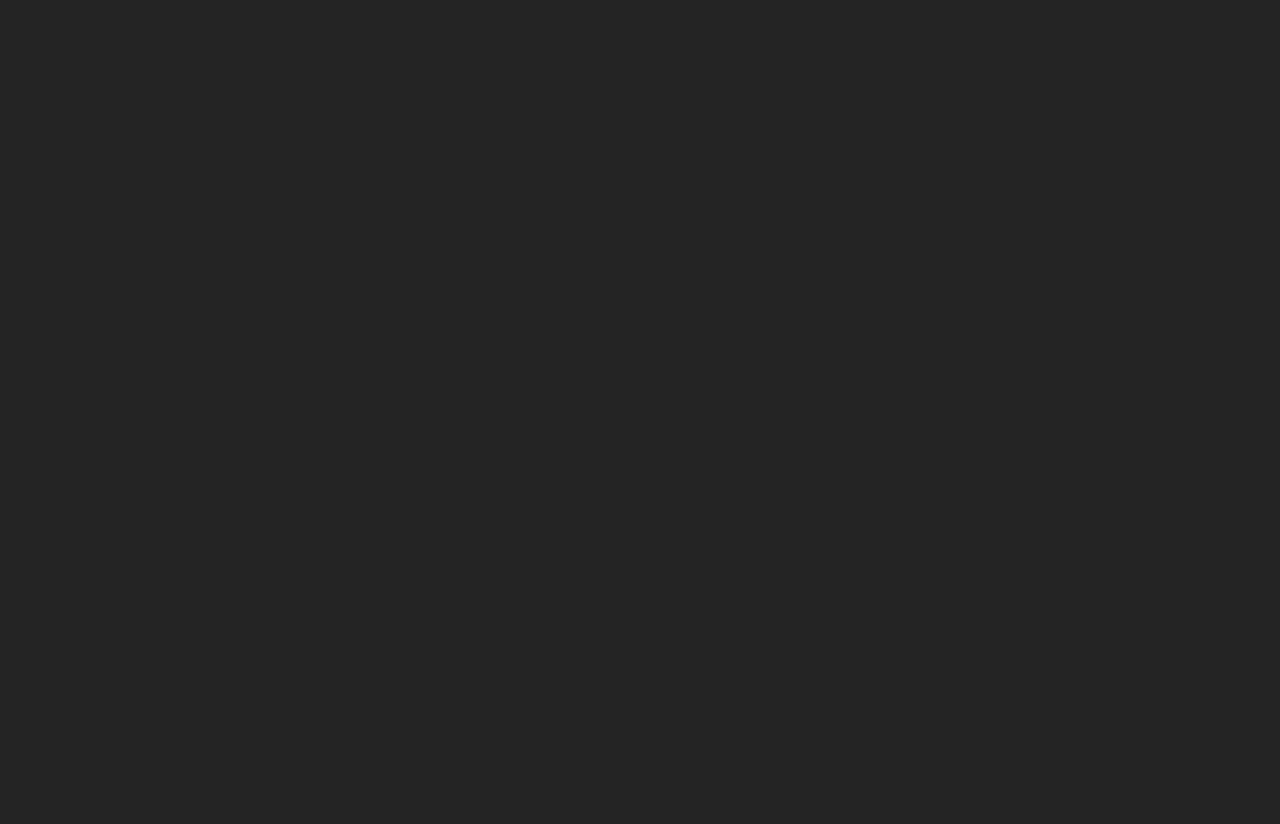
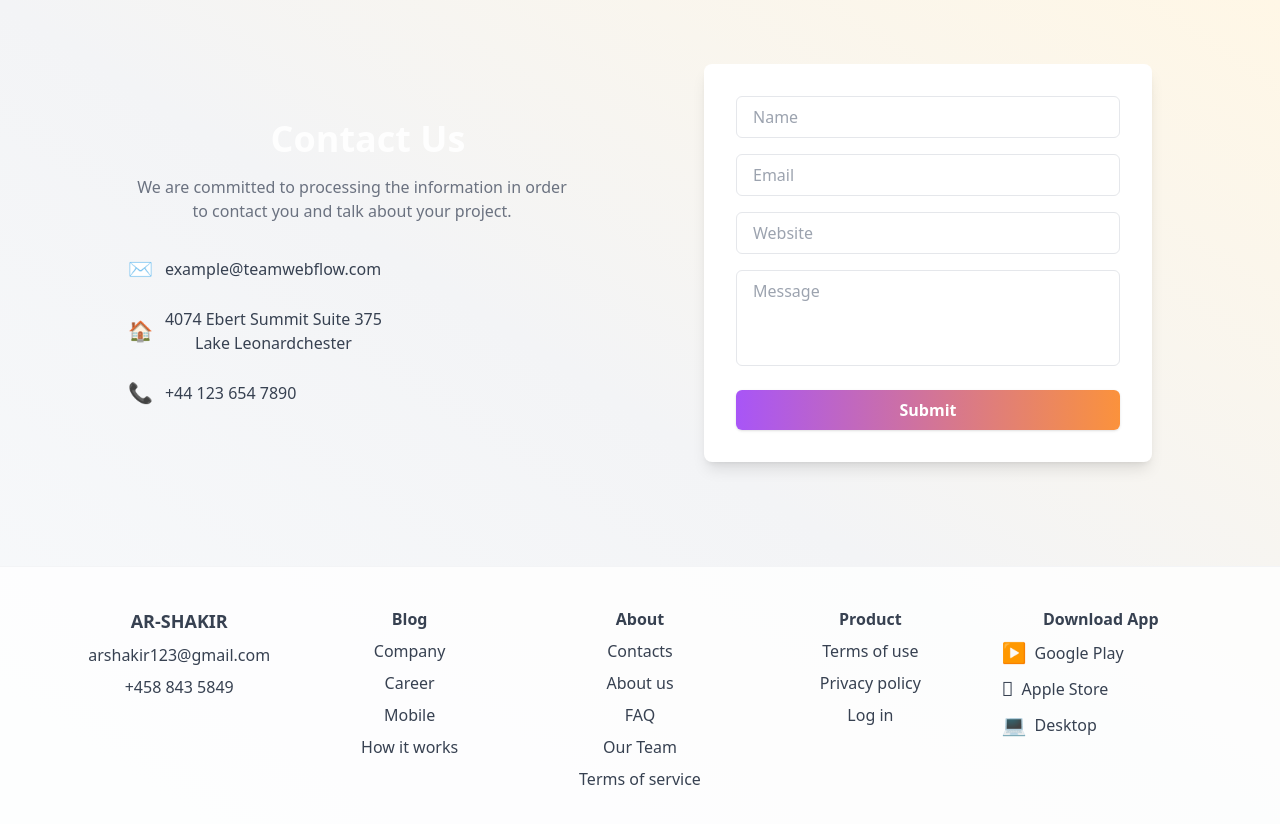
Before and after one commit to jp99-9/YachtEaseFront, a React (Vite) app: page /ContactUs in a window 1280 px wide. Before the commit this address had no page. Shown: the top 824 px of the page. Before the commit the page ends 800 px from the top, so only its background shows below. Built offline with nearby package versions, Linux system fonts and the light colour scheme.

Commit message:
page contact

```diff
--- a/src/App.jsx
+++ b/src/App.jsx
@@ -6,6 +6,7 @@ import { Perfiles } from './paginas/Perfiles';
 import { Inventario } from './paginas/Inventario';
 import { Mapa } from './paginas/Mapa';
 import { Movements } from './paginas/Movements';
+import { ContactUs } from './paginas/ContactUs';
 
 function App() {
 
@@ -20,6 +21,7 @@ function App() {
         <Route path='/' element={<Perfiles />} />
         <Route path='/Mapa' element={<Mapa />} />
         <Route path='/Movements' element={<Movements />} />
+        <Route path='/ContactUs' element={<ContactUs />} />
       </Routes>
 
     </BrowserRouter>
--- a/src/componentes/Sidebar.jsx
+++ b/src/componentes/Sidebar.jsx
@@ -72,7 +72,7 @@ export function Sidebar({ name }) {
                                 </Link>
                             </li>
                             <li className="px-4 py-2 ">
-                                <Link to="/" className="flex items-center gap-2">
+                                <Link to="/ContactUs" className="flex items-center gap-2">
                                     <SidebarItem icon={<img src="/icons/ayuda.svg" />} label="Soporte" isOpen={isOpen} />
                                 </Link>
                             </li>
--- /dev/null
+++ b/src/paginas/ContactUs.jsx
@@ -0,0 +1,80 @@
+export function ContactUs() {
+    return (
+        <div className="min-h-screen bg-gradient-to-tr from-[#f8fafc] via-[#f3f4f6] to-[#fff7e6] flex flex-col justify-between">
+            <div className="flex flex-col md:flex-row max-w-5xl mx-auto w-full py-16 px-4 md:px-0 gap-12 md:gap-24">
+                {/* Left: Contact Info */}
+                <div className="flex-1 flex flex-col justify-center">
+                    <h1 className="text-4xl font-bold mb-4">Contact Us</h1>
+                    <p className="text-gray-500 mb-8 max-w-md">
+                        We are committed to processing the information in order to contact you and talk about your project.
+                    </p>
+                    <div className="space-y-6">
+                        <div className="flex items-center gap-3 text-gray-700">
+                            <span className="text-orange-400 text-xl">✉️</span>
+                            <span>example@teamwebflow.com</span>
+                        </div>
+                        <div className="flex items-center gap-3 text-gray-700">
+                            <span className="text-orange-400 text-xl">🏠</span>
+                            <span>4074 Ebert Summit Suite 375<br/>Lake Leonardchester</span>
+                        </div>
+                        <div className="flex items-center gap-3 text-gray-700">
+                            <span className="text-orange-400 text-xl">📞</span>
+                            <span>+44 123 654 7890</span>
+                        </div>
+                    </div>
+                </div>
+                {/* Right: Form */}
+                <form className="flex-1 bg-white rounded-lg shadow-lg p-8 flex flex-col gap-4 max-w-md mx-auto md:mx-0">
+                    <input type="text" placeholder="Name" required className="border border-gray-200 rounded-md px-4 py-2 focus:outline-none focus:ring-2 focus:ring-orange-400" />
+                    <input type="email" placeholder="Email" required className="border border-gray-200 rounded-md px-4 py-2 focus:outline-none focus:ring-2 focus:ring-orange-400" />
+                    <input type="text" placeholder="Website" required className="border border-gray-200 rounded-md px-4 py-2 focus:outline-none focus:ring-2 focus:ring-orange-400" />
+                    <textarea placeholder="Message" className="border border-gray-200 rounded-md px-4 py-2 h-24 resize-none focus:outline-none focus:ring-2 focus:ring-orange-400" />
+                    <button type="submit" className="mt-2 bg-gradient-to-r from-purple-500 to-orange-400 text-white font-semibold py-2 rounded-md shadow hover:from-purple-600 hover:to-orange-500 transition">Submit</button>
+                </form>
+            </div>
+            {/* Footer */}
+            <footer className="bg-white/80 border-t border-gray-100 py-10 mt-10">
+                <div className="max-w-6xl mx-auto px-4 grid grid-cols-1 md:grid-cols-5 gap-8 text-gray-700">
+                    <div className="space-y-2">
+                        <div className="font-bold text-lg">AR-SHAKIR</div>
+                        <div>arshakir123@gmail.com</div>
+                        <div>+458 843 5849</div>
+                        <div className="flex gap-3 pt-2">
+                            <a href="#" className="text-xl hover:text-orange-400"><i className="fab fa-instagram"></i></a>
+                            <a href="#" className="text-xl hover:text-orange-400"><i className="fab fa-linkedin"></i></a>
+                            <a href="#" className="text-xl hover:text-orange-400"><i className="fab fa-facebook"></i></a>
+                            <a href="#" className="text-xl hover:text-orange-400"><i className="fab fa-twitter"></i></a>
+                        </div>
+                    </div>
+                    <div className="space-y-2">
+                        <div className="font-semibold mb-1">Blog</div>
+                        <div>Company</div>
+                        <div>Career</div>
+                        <div>Mobile</div>
+                        <div>How it works</div>
+                    </div>
+                    <div className="space-y-2">
+                        <div className="font-semibold mb-1">About</div>
+                        <div>Contacts</div>
+                        <div>About us</div>
+                        <div>FAQ</div>
+                        <div>Our Team</div>
+                        <div>Terms of service</div>
+                    </div>
+                    <div className="space-y-2">
+                        <div className="font-semibold mb-1">Product</div>
+                        <div>Terms of use</div>
+                        <div>Privacy policy</div>
+                        <div>Log in</div>
+                    </div>
+                    <div className="space-y-2">
+                        <div className="font-semibold mb-1">Download App</div>
+                        <div className="flex items-center gap-2"><span className="text-xl">▶️</span>Google Play</div>
+                        <div className="flex items-center gap-2"><span className="text-xl"></span>Apple Store</div>
+                        <div className="flex items-center gap-2"><span className="text-xl">💻</span>Desktop</div>
+                    </div>
+                </div>
+            </footer>
+        </div>
+    );
+}
```
